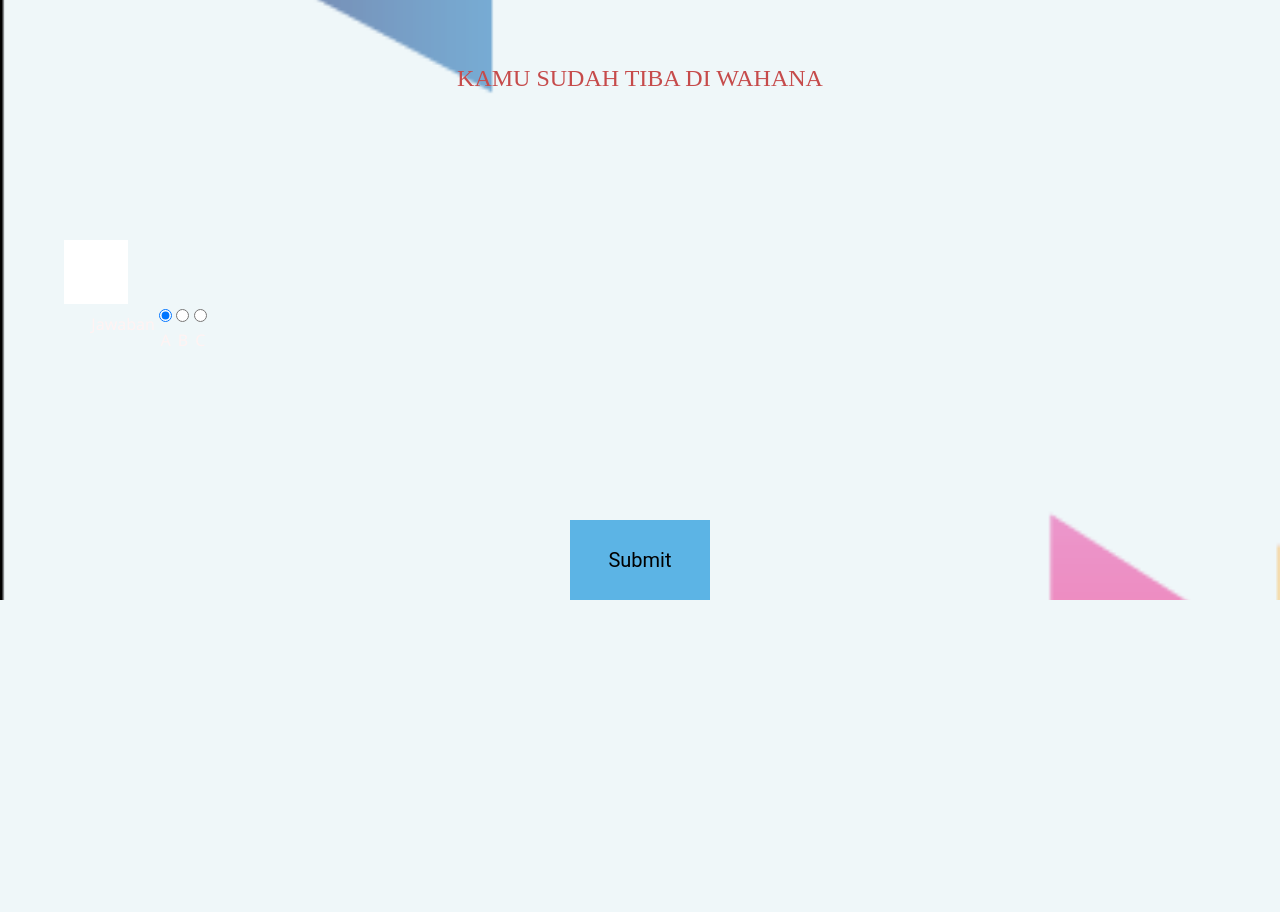
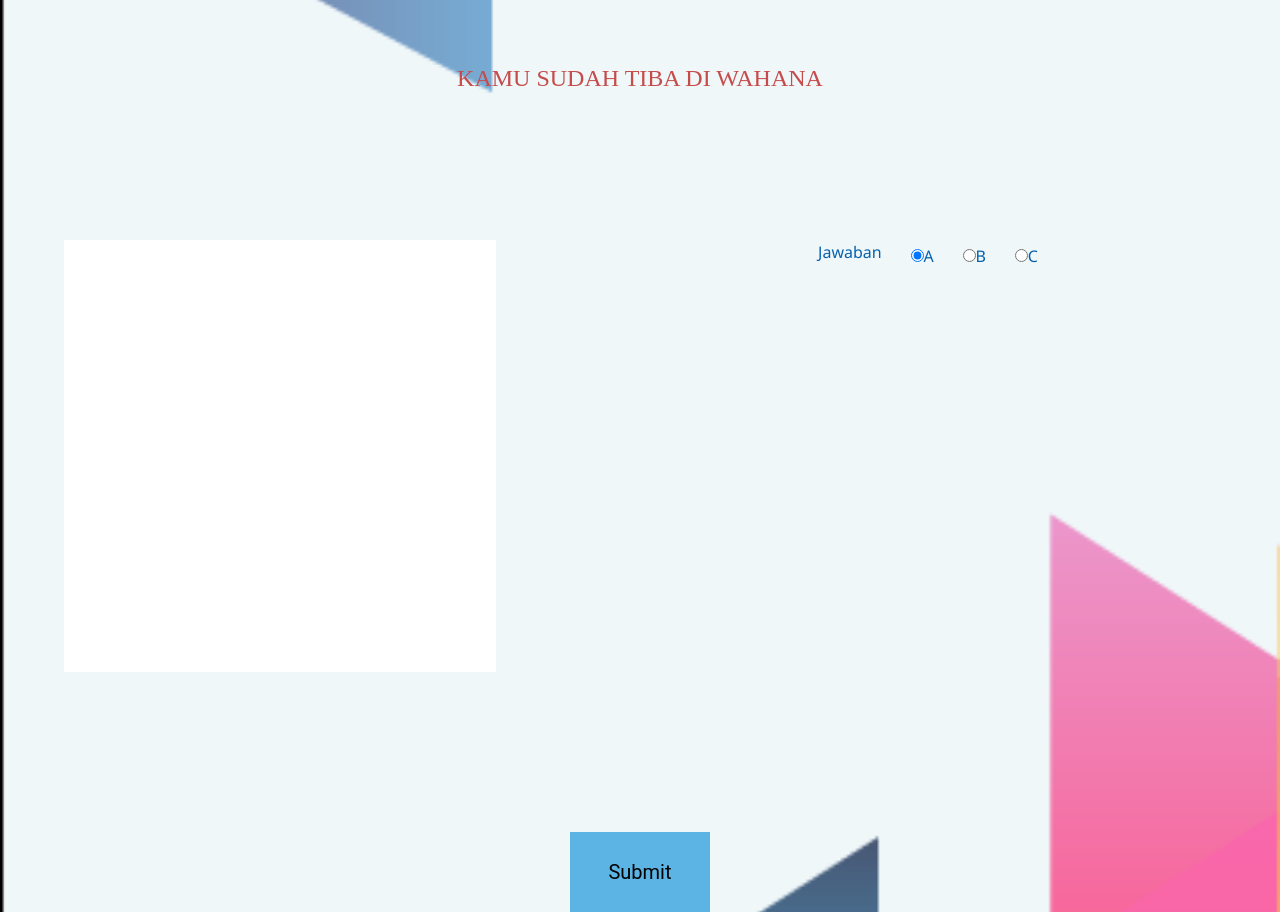
Before and after one commit to MuddySpoon/CAP2019, a PHP site: page /MainForm.html in a window 1280 px wide. Shown: the part 724-1636 px from the top of the page. Before the commit the page ends 1324 px from the top, so only its background shows below. Run offline with PHP 8.4, Linux system fonts and the light colour scheme; some libraries are stand-ins or nearby versions.

Commit message:
Update Main Form.css

```diff
--- a/Main Form.css
+++ b/Main Form.css
@@ -61,17 +61,18 @@ body {
     }
 }
 .Wahana {
-    margin-right: 5%;
-    margin-left: 5%;
-    margin-top: 10%;
-    margin-bottom: 5%;
+    padding-right: 5%;
+    padding-left: 5%;
+    padding-top: 10%;
+    padding-bottom: 5%;
     display: inline-block;
+    width: 100%;
 }
 
 .Wahana .FotoWahana{
     width: 50%;
     height: auto;
-    float: center;
+    float: left;
 }
 .Wahana .JawabanWahana{
     width: 50%;
@@ -100,7 +101,7 @@ body {
     font-family: Segoe UI;
     font-style: normal;
     font-weight: normal;
-    color: #FFF3F3;
+    color: #0762ae;
     font-size: 100%;
     align-items: center;
     justify-content: center;
@@ -109,8 +110,8 @@ body {
 }
 
 .JawabanWahana .Jawaban{
-    display: inline;
-    color: #FFF3F3;
+    display: block;
+    color: #0762ae;
     padding-left: 5%;
     text-align: center;
 }
```
